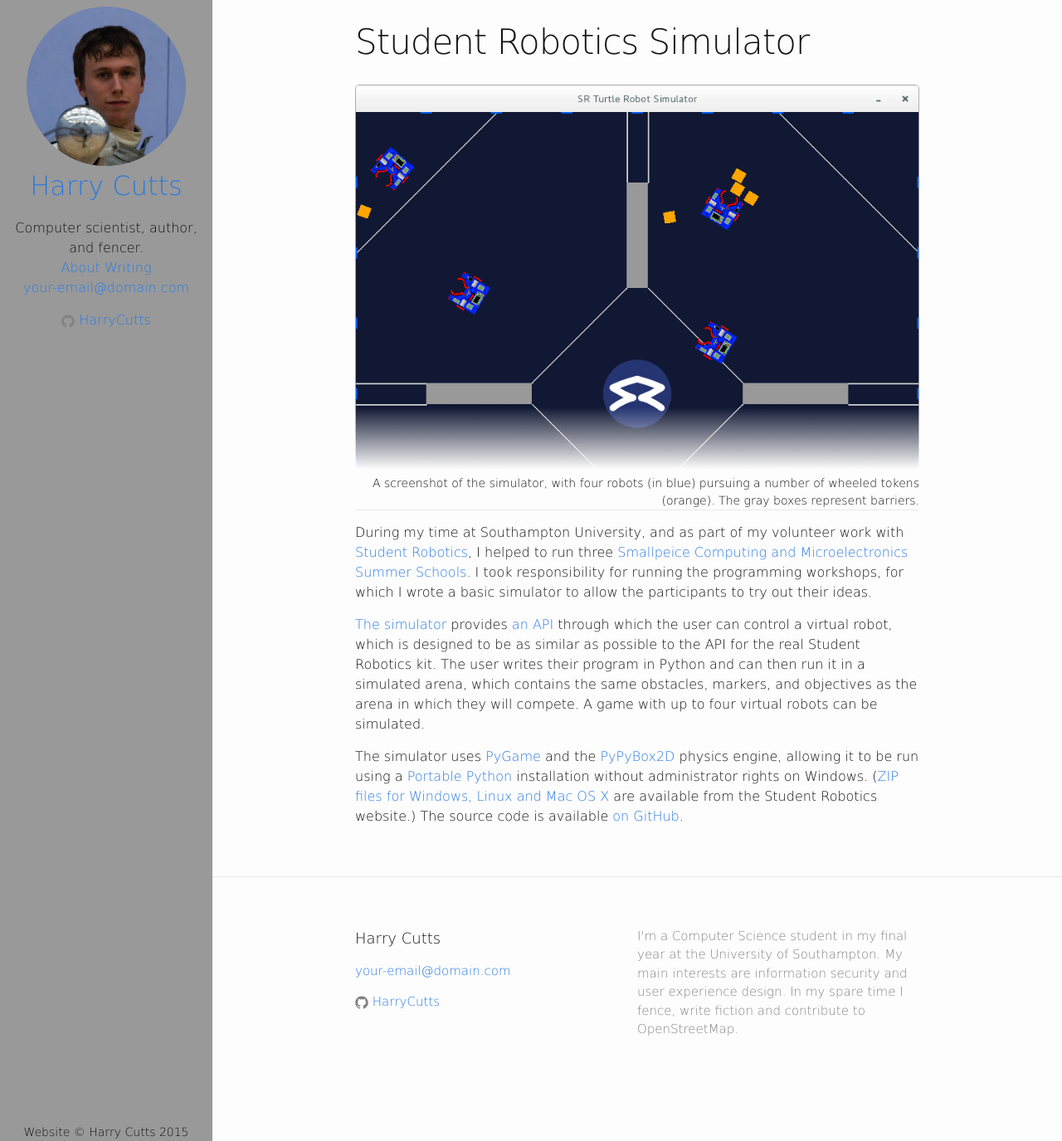
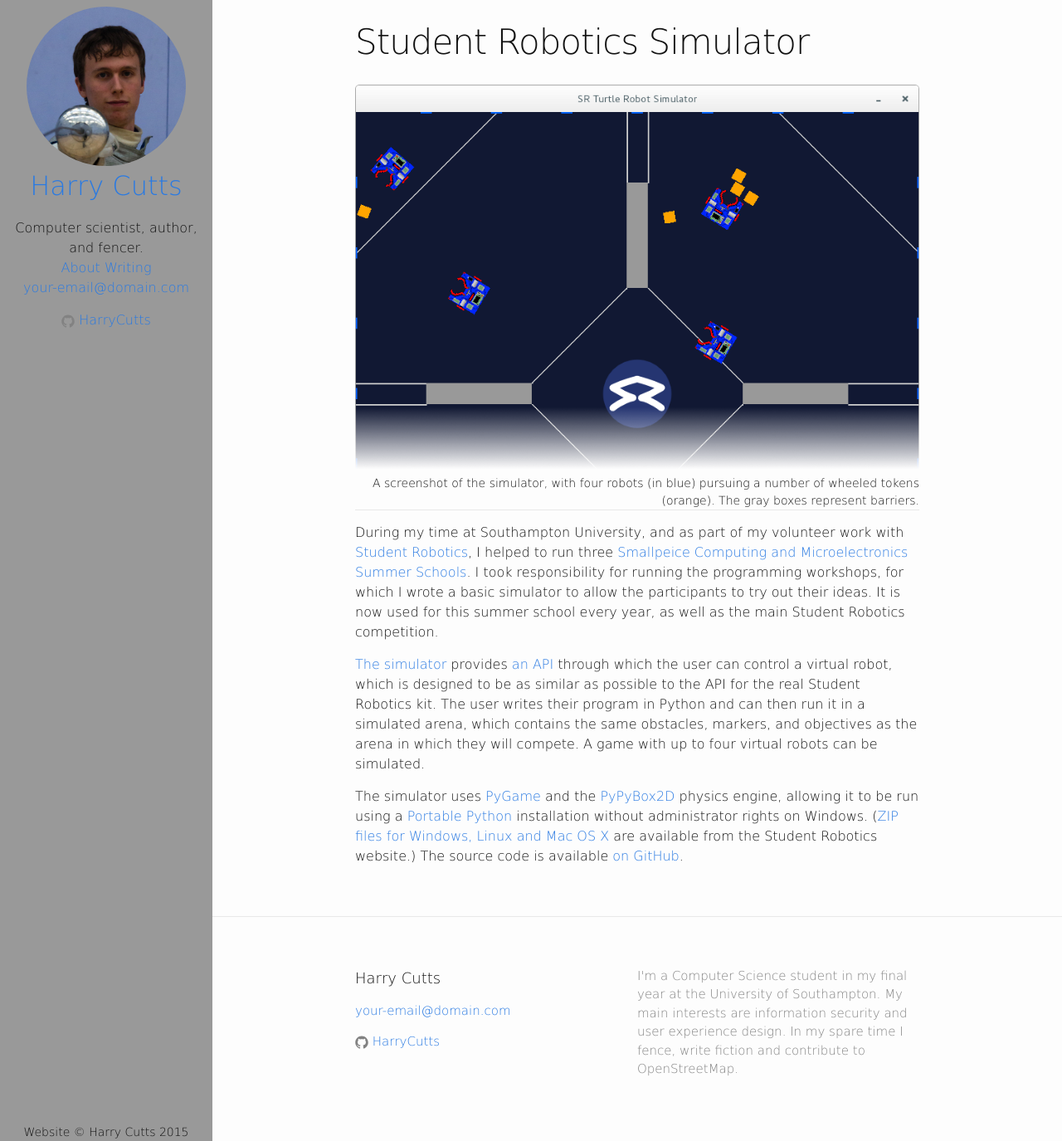
Before and after one commit to HarryCutts/harrycutts.github.io, a Jekyll site: the page built from projects/sr-simulator.md, in a window 1280 px wide and 1375 px high. Shown: the whole window at 83% size. Built offline with Jekyll 4.4.1, drawn with Linux system fonts in a browser that asks for light colours; nearby versions of some CDN libraries; library files that are not in the unit come from our copies.

Commit message:
Mention amount of usage of the simulator

```diff
--- a/projects/sr-simulator.md
+++ b/projects/sr-simulator.md
@@ -9,7 +9,7 @@
 	<figcaption>A screenshot of the simulator, with four robots (in blue) pursuing a number of wheeled tokens (orange). The gray boxes represent barriers.</figcaption>
 </figure>
 
-During my time at Southampton University, and as part of my volunteer work with [Student Robotics][], I helped to run three [Smallpeice Computing and Microelectronics Summer Schools][summer-schools]. I took responsibility for running the programming workshops, for which I wrote a basic simulator to allow the participants to try out their ideas.
+During my time at Southampton University, and as part of my volunteer work with [Student Robotics][], I helped to run three [Smallpeice Computing and Microelectronics Summer Schools][summer-schools]. I took responsibility for running the programming workshops, for which I wrote a basic simulator to allow the participants to try out their ideas. It is now used for this summer school every year, as well as the main Student Robotics competition.
 
 [The simulator][srobo-page] provides [an API][srobo-page-api] through which the user can control a virtual robot, which is designed to be as similar as possible to the API for the real Student Robotics kit. The user writes their program in Python and can then run it in a simulated arena, which contains the same obstacles, markers, and objectives as the arena in which they will compete. A game with up to four virtual robots can be simulated.
 
```
